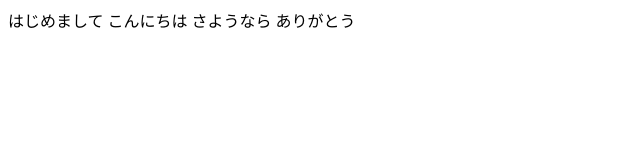
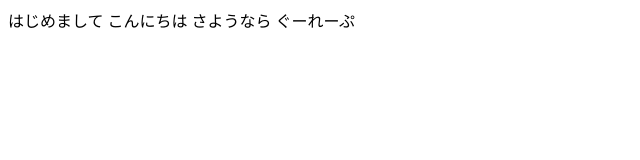
Before and after one commit to nikkenweb/plan, a plain HTML site: page index.html in a window 1280 px wide. Shown: the full height of the page, 0-640 px from the left. Drawn offline with Linux system fonts and the light colour scheme.

Commit message:
「ありがとう」を「ぐーれーぷ」に変更

```diff
--- a/index.html
+++ b/index.html
@@ -9,6 +9,6 @@
     はじめまして
     こんにちは
     さようなら
-    ありがとう
+    ぐーれーぷ
 </body>
 </html>
```
